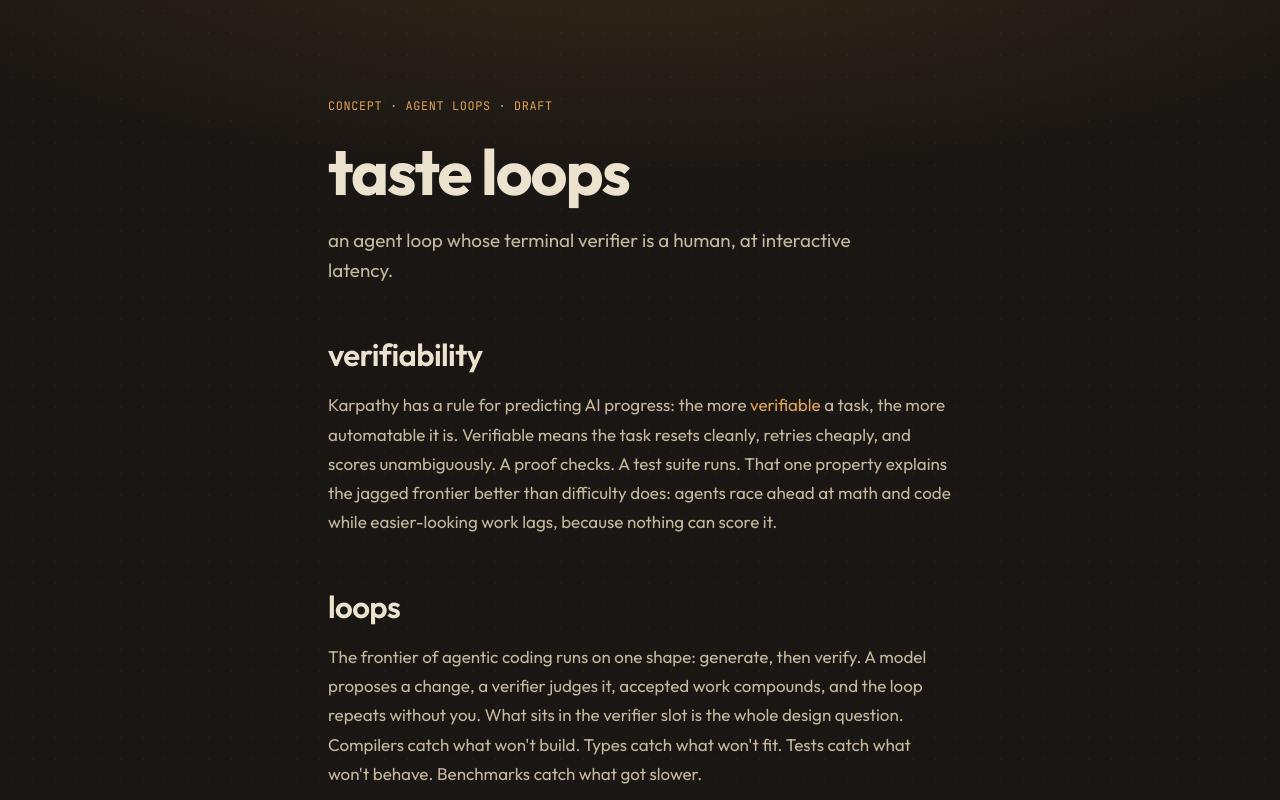
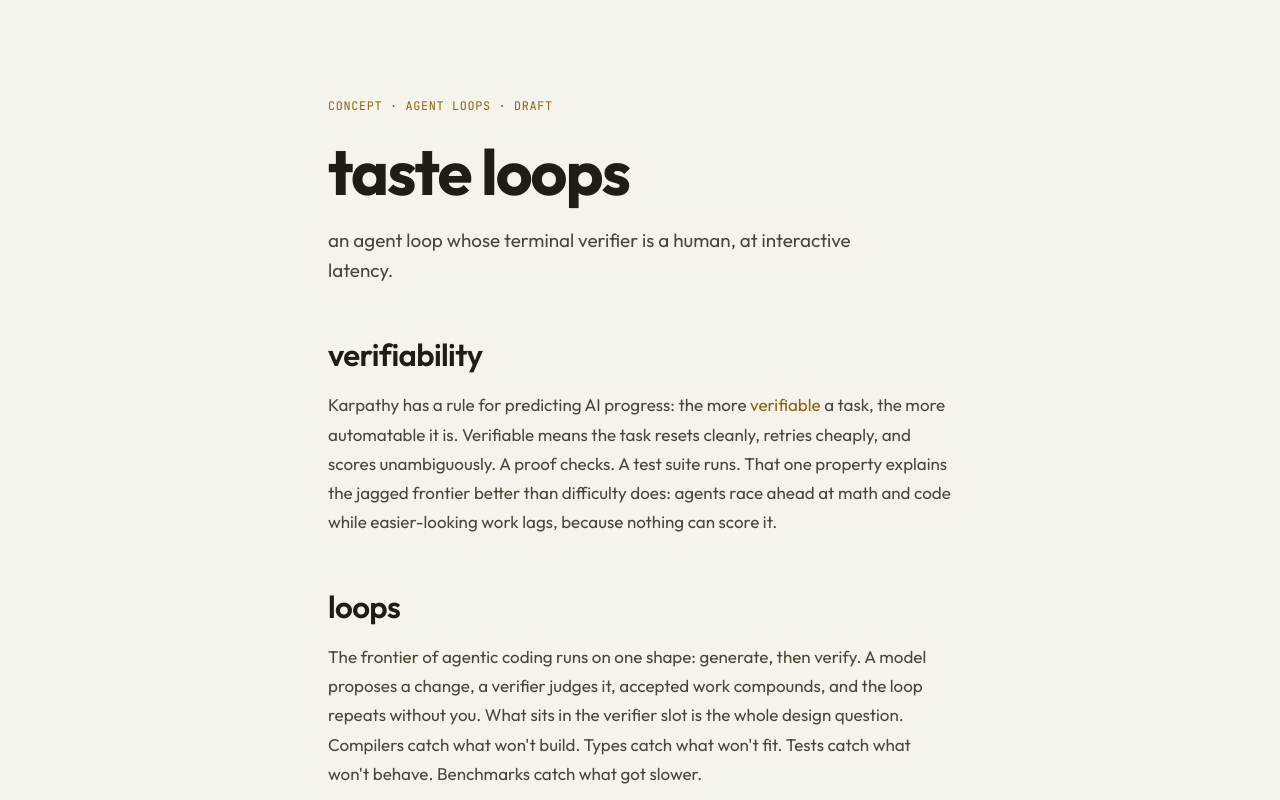
Before and after one commit to dylanebert/taste-loops, a Svelte app: page / in a window 1280 px wide. Shown: the top 800 px of the page. Built offline with nearby package versions, Linux system fonts and the light colour scheme.

Commit message:
restyle: dark-on-light inception grammar, solid monochrome surfaces, gold as the one reserved accent

```diff
--- a/src/app.css
+++ b/src/app.css
@@ -1,19 +1,19 @@
 :root {
-  color-scheme: dark;
+  color-scheme: light;
 
-  --bg: #1a1613;
-  --surface-1: #221d18;
-  --surface-2: #2a241d;
-  --border: rgba(235, 219, 178, 0.11);
-  --border-bright: rgba(235, 219, 178, 0.2);
+  --bg: #f6f3ec;
+  --surface-1: #fbf9f4;
+  --surface-2: #efebe0;
+  --border: #ded7c7;
+  --border-bright: #c3b99f;
 
-  --text: #ece2cd;
-  --text-dim: #c4b79c;
-  --text-muted: #948972;
+  --text: #211d15;
+  --text-dim: #4c463a;
+  --text-muted: #857c68;
 
-  --accent: #e2a24e;
-  --accent-hi: #f0b968;
-  --accent-soft: rgba(226, 162, 78, 0.14);
+  --accent: #8f6214;
+  --accent-hi: #6e4a0e;
+  --accent-soft: #f1e2bd;
 
   --sans: "Outfit", system-ui, sans-serif;
   --mono: "JetBrains Mono", ui-monospace, "SFMono-Regular", monospace;
@@ -42,21 +42,7 @@ body {
   font-size: 17px;
   line-height: 1.72;
   font-weight: 400;
-  -webkit-font-smoothing: antialiased;
   text-rendering: optimizeLegibility;
-}
-
-/* warm atmosphere: a single restrained glow above the fold, plus a faint dot grid */
-body::before {
-  content: "";
-  position: fixed;
-  inset: 0;
-  z-index: -1;
-  pointer-events: none;
-  background:
-    radial-gradient(120% 60% at 50% -10%, var(--accent-soft), transparent 55%),
-    radial-gradient(rgba(235, 219, 178, 0.03) 1px, transparent 1px);
-  background-size: auto, 22px 22px;
 }
 
 a {
@@ -82,7 +68,7 @@ a:hover {
 }
 
 ::-webkit-scrollbar-thumb {
-  background: var(--surface-2);
+  background: var(--border);
   border-radius: 6px;
   border: 2px solid var(--bg);
 }
--- a/src/lib/FigureCard.svelte
+++ b/src/lib/FigureCard.svelte
@@ -32,7 +32,7 @@
   .label {
     padding: 0.7rem 1.1rem;
     border-bottom: 1px solid var(--border);
-    background: rgba(235, 219, 178, 0.015);
+    background: var(--surface-2);
     font-family: var(--mono);
     font-size: 0.7rem;
     letter-spacing: var(--step);
```
